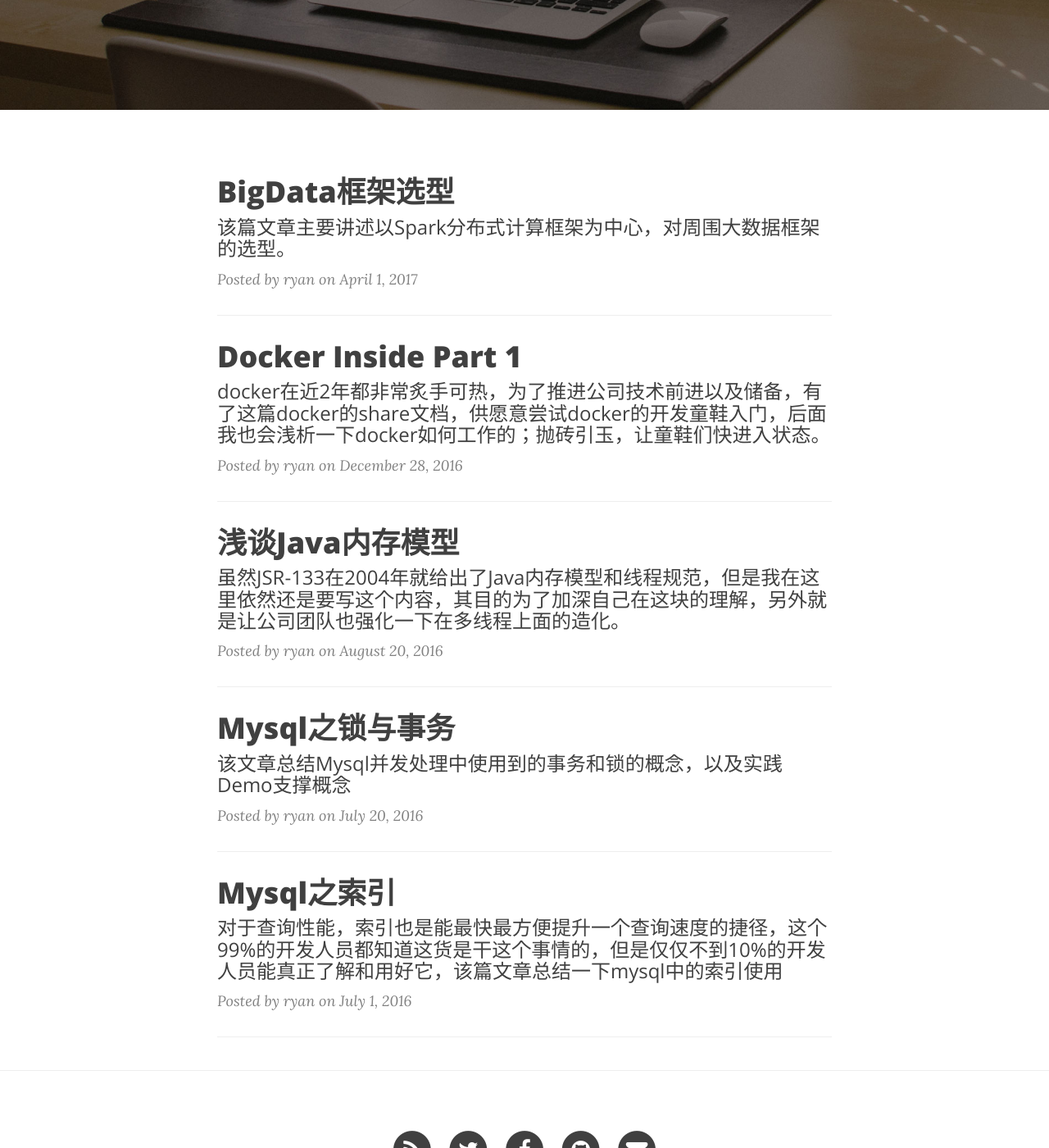
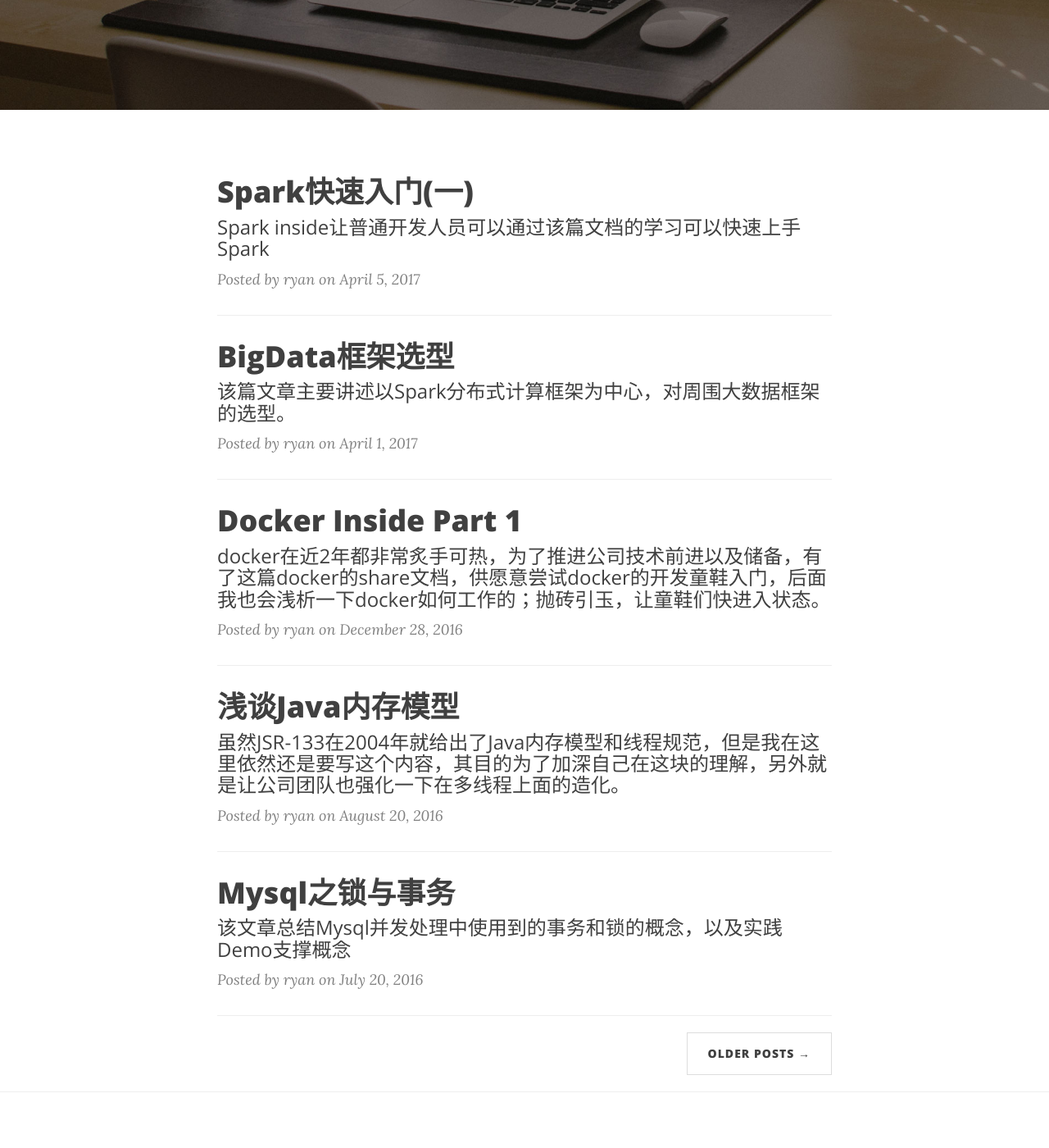
Before and after one commit to ryanwli/ryanwli.github.io, a Jekyll site: the page built from index.html, in a window 1280 px wide and 1400 px high, scrolled down 314 px. Shown: the whole window at 82% size. Built offline with Jekyll 4.4.1, drawn with Linux system fonts in a browser that asks for light colours; nearby versions of some CDN libraries; the list of posts is cut into pages by our own code; some of the changed lines change nothing that is shown.

Commit message:
spark rdd

````diff
--- a/_posts/2017-04-01-big-data.md
+++ b/_posts/2017-04-01-big-data.md
@@ -47,9 +47,9 @@
 
 上图中的NameNode和DataNode是主从的关系，一个NameNode对应N个DataNode。NameNode中储文件的名称，以及对应到集群中不同位置的Block，可以理解为传统文件系统的Block，不过在Hdfs中的这个Block很大，默认是64MB，一般传统文件系统在4KB左右。从图中可以看出data1.txt有3个Block，分别在DataNode1,2,3,4,5都有存储，而且重复的，为什么会重复，是因为Hdfs内部做了高可用性的处理，将同一个Block复制到其他DataNode节点做了备份，所以会看见有很多重复的。
 
-Spark在读入Hdfs文件的时候，会根据该Hdfs文件的Block数来开启分区数量，然后根据配置的执行节点数，将这些分区放到执行节点中执行，意思就是说，每一个Block会在一个分区里面开启一个RDD数据集；
+Spark在读入Hdfs文件的时候，会根据该Hdfs文件的Block数来开启分区数量，然后根据配置的执行节点数，将这些分区放到执行节点中执行，意思就是说，每一个Block会在一个分区执行提交到Spark一系列的RDD操作；
 
-### 2.2.2 hdfs局限性
+### 2.2.2 Hdfs局限性
 
 Hdfs一般用在一次性处理的数据规模都比较大，所以Hdfs一般是以文件流的形式进行访问和写入，注重流方式的处理吞吐量，访问速度是排在第二位的，也不支持随机检索。
 
@@ -84,7 +84,7 @@
 
 ### 3.2 与Spark集成介绍
 
-MongoDB提供了一个Connector for Hadoop的插件，使用这个插件可以让Spark读写MongoDB，派生Hadoop Mapreduce的InputFormat和OutpuFormat。同时该插件很好的支持了MongoDB Split分批读取，以及MongoDB  Cluster部署下的分批读取，Split分批读取的大小默认是64MB，分批Key是_id(该ID是Mongodb默认的，并且必须存在的); 分批数就等于Spark的RDD分区数，这样就可以快速高效的读取Mongo Cluster集群数据，并行快速计算；
+MongoDB提供了一个Connector for Hadoop的插件，使用这个插件可以让Spark读写MongoDB，派生Hadoop Mapreduce的InputFormat和OutpuFormat。同时该插件很好的支持了MongoDB Split分批读取，以及MongoDB  Cluster部署下的分批读取，Split分批读取的大小默认是64MB，分批Key是_id(该ID是Mongodb默认的，并且必须存在的); 分批数就等于Spark RDD的分区数，这样就可以快速高效的读取Mongo Cluster集群数据，并行快速计算；
 
 后面，会在Spark那篇文章详细贴出代码如何使用。
 
--- /dev/null
+++ b/_posts/2017-04-05-spark-rdd.md
@@ -0,0 +1,346 @@
+---
+layout:     post
+title:      "Spark快速入门(一)"
+subtitle:   "Spark inside让普通开发人员可以通过该篇文档的学习可以快速上手Spark"
+date:       2017-04-05 12:30:00
+author:     "ryan"
+header-img: "img/post-bg-02.jpg"
+---
+
+# 1. Spark背景介绍
+
+Spark是一个用来实现快速而通用的集群计算平台。
+
+## 1.1 出生背景
+
+Spark于2009年，在著名的加州伯克利分校RAD实验室诞生，该实验室的人用过Hadoop Mapreduce，由于其效率低下，自己研发了Spark；
+
+第一批用户是加州伯克利大学的其他研究组，然后慢慢有很多外部机构开始使用，社区活跃度随着Spark Meetups和Spark峰会，让Spark有了更多的使用者，以及源码贡献者(其中著名的贡献者有：雅虎，英特尔等)；
+
+在2011年，开发了更多基于Spark高层组件，如Spark上的Hive，以及Spark Streaming等；
+
+在2013年6月，RAD实验室把Spark交给了Apache基金会，现在已经成为Apache开源基金会的顶级项目；
+
+## 1.2 Spark使用者
+
+### 1.2.1 算法工程师
+
+Spark支持Scale和Python的shell操作界面，并提供了大量的机器学习的算法实现(如：特征提取/统计/分类/回归/聚类/协同过滤/降维/以及模型评估函数等等)，让算法工程师可以通过shell，在大量算法支持上，使用Spark集群做快速的研究探索数据挖掘分析；
+
+### 1.2.2 数据工程师
+
+Spark SDK支持Scale/Java/Python，可以把算法工程师研究后的成果转成PRD可以运行的独立程序，并提供了Spark Streaming做实时计算，以及只要满足Hadoop数据接口的数据源，都可以在Spark进行读入和写出；现在基本大部分数据库都有类似的组件支持Spark的数据访问；
+
+
+
+# 2. Spark Shell与独立应用
+
+## 2.1 准备
+
+首先你要下载Spark的软件包，我推荐大陆的用户直接到阿里云的镜像去下载：http://mirrors.aliyun.com/
+
+下载后直接tar解压，无需安装，就可以使用，不过在使用之前，请确保已经安装了JDK7以上版本；
+
+## 2.2 Shell
+
+Python命令行启动：
+
+```python
+bin/pyspark
+```
+
+Scale命令行启动：
+
+```python
+bin/spark-shell
+```
+
+这里我们使用Scale来写一个例子，如果在控制在做数据分析；
+
+```scala
+scale> val lines = sc.textFile("README.md"); //创建一个名为lines的RDD
+scale> lines.count();//统计RDD中的元素个数
+scals> lines.first();//显示README.md的第一行元素
+```
+
+大家估计会问sc变量是什么，我都没有申明过。这个sc是在启动命令行的时候自动创建的，sc是类SparkContext的实例，该类是用来访问Spark集群的，sc代表了对Spark集群的一个连接；
+
+## 2.3 独立应用
+
+独立应用这里，我们就使用Java来做的，因为我们团队最熟悉该语言，按以下步骤：
+
+1.开发独立应用之前，确保Eclipse，或者IntelliJ IDEA，并且安装了Maven;
+
+2.创建一个maven项目，并添加Spark SDK的依赖包；
+
+```xml
+<dependency>
+	<groupId>org.apache.spark</groupId>
+	<artifactId>spark-core_${scale.version}</artifactId><!--可以修改成你下载的spark使用的scale版本-->
+	<version>${spark.version}</version><!--可以修改成你下载的spark version-->
+	<scope>provided</scope><!--注意这里是provided，因为spark每个节点的运行环境都有该核心引用包-->
+</dependency>
+```
+
+3.编写如下代码：
+
+```java
+public class AppDemo {
+	public static void main(String[] args) {
+		SparkConf conf = new SparkConf().setAppName("appDemo");
+		JavaSparkContext sc = new JavaSparkContext(conf);
+		JavaRDD<String> lines = sc.textFile("README.md");
+		long count = lines.count();
+		String firstline = lines.first();
+		System.out.println(String.format("count:%d, firstline:%s", count, firstline));
+	}
+}
+```
+
+上面这段代码可shell是同样的效果，不过独立应用程序需要自己创建SparkContext；
+
+5.mvn package该demo，然后用Spark-Submit将独立饮用程序提交的Spark中去执行：
+
+```java
+$SPARK_HOME/bin/spark-submit \
+--class com.sunyuki.spark.test.AppDemo \ //入口函数类
+target/app-demo.jar //程序包
+```
+
+以上，不管是shell，还是独立应用程序，都是运行在本地的，我们后面会单独讲，如果在Spark集群里面运行；
+
+
+
+# 3. RDD操作
+
+RDD是Spark分布式的元素集合，是一个对数据抽象的集合，并非真正我们传统意义上的集合，它是Spark的核心驱动。对数据的所有操作不外乎就是建立RDD，转化RDD，以及调用RDD进行求值，而这一切的背后，Spark会利用RDD讲数据分发到集群不同节点，来将操作并行化处理；
+
+## 3.1 RDD创建
+
+RDD创建支持两种途径，一种是读取外部数据集(如：读取外部的文件，数据库，流输入)；另一种一般用在测试，就是在Shell或者独立程序里面创建一个对象集合。
+
+读取外部数据集：
+
+```java
+JavaRDD<String> lines = sc.textFile("README.md");
+```
+
+创建一个测试数据集：
+
+```java
+JavaRDD<String> lines = sc.parallelize(Arrays.asList("pandas","i likes pandas"));
+```
+
+
+
+## 3.2 RDD转化操作
+
+RDD操作分为转换和行动操作的，如何区分是行动和转化，最简单的办法就是看它操作返回的是RDD，还是具体的值，以下是常见的转化操作：
+
+| 函数名(操作名)       | 目的                                       | 示例:{1,2,3,3}              | 结果                    |
+| -------------- | ---------------------------------------- | ------------------------- | --------------------- |
+| map()          | 将RDD抽象集合中的每个元素，一个一个的加工生成新的RDD，是一个一对一的转化，即转化后不会增减元素数据，只是加工每个元素； | rdd.map(x => x+1)         | {2,3,4,4}             |
+| flatMap()      | 将RDD抽象集合中的每个元素，从一个变成多个，转化后对数量会增加，该函数一般用在分割每行文本成单个值； | rdd.flatMap(x => x.to(3)) | {1,2,3,2,3,3,3}       |
+| filter()       | 将RDD抽象集合转化为一个满足过滤条件的新RDD抽象集合；            | rdd.filter(x => x != 1)   | {2,3,3}               |
+| distinct()     | 去重操作                                     | rdd.distinct()            | {1,2,3}               |
+| union()        | 和sql中的union一样，将两个抽象的RDD集合合并起来，不去重；示例数据：rdd1={1,2,3}, rdd2={3,4,5} | rdd1.union(rdd2)          | {1,2,3,3,4,5}         |
+| intersection() | 取两个集合的共同交集，示例数据如union                    | rdd1.intersection(rdd2)   | {3}                   |
+| substract()    | 移除一个集合中在另外一个集合中公有的内容，示例数据如union，(这个在协同过滤推荐会用的比较多) | rdd1.substract(rdd2)      | {1,2}                 |
+| cartesian()    | 计算两个抽象集合的交叉笛卡尔组合，返回是一个键值对的抽象集合           | rdd1.cartesian(rdd2)      | {(1,3),{1,4},..(3,5)} |
+
+在Java环境中的代码例子：
+
+```java
+public class AppTransfer {
+	public static void main(String[] args) {
+		SparkConf conf = new SparkConf().setAppName("appTransfer");
+		JavaSparkContext sc = new JavaSparkContext(conf);
+		JavaRDD<Integer> rdd1 = sc.parallelize(Arrays.asList(1,2,3,3));
+
+		//map example:
+		JavaRDD<Integer> rdd2 = rdd1.map(new Function<Integer,Integer>() {
+			public Integer call(Integer arg0) throws Exception {
+				return arg0 + 1;
+			}
+		});
+
+		//flapMap example:
+		JavaRDD<Integer> rdd3 = rdd1.flatMap(new FlatMapFunction<Integer,Integer>() {
+			public Iterable<Integer> call(Integer arg0) throws Exception {
+				ArrayList<Integer> vals = new ArrayList<Integer>();
+				for(int i = 0; i < arg0; i++) {
+					vals.add(i);
+				}
+				return vals;
+			}
+		});
+	}
+}
+```
+
+
+
+## 3.2 RDD行动操作
+
+行动操作是需要具体产生某个结果然后进行输出的，常见到的行动操作有：
+
+| 函数名(操作名)                   | 目的                                       | 示例{1,2,3,3}               | 结果                  |
+| -------------------------- | ---------------------------------------- | ------------------------- | ------------------- |
+| collect()                  | 返回抽象集合中的所有元素，要么是Map，要么是List，(一般在PRD用的很少，因为会把所有数据加载到本地的一个分区内存中，会导致，单台机器内存崩掉） | rdd.collect()             | {1,2,3,3}           |
+| count()                    | 返回抽象集合中的元素个数，类型long                      | rdd.count()               | 4                   |
+| countByValue()             | 返回抽象集合中的各个元素出现的次数，类型Map                  | rdd.countByValue()        | {(1,1),(2,1),(3,2)} |
+| take(num)                  | 从RDD按自然顺序取最早的num个元素                      | rdd.take(2)               | {1,2}               |
+| top(num)                   | 从RDD按自然顺序取最近的num个元素                      | rdd.top(2)                | {3,3}               |
+| takeOrdered(num)(ordering) | 按照指定的排序规则进行去最前面的num元素                    | rdd.take(2)(myOrdering)   | {3,3}               |
+| reduce(func)               | 将一个RDD抽象数据集，聚合成一个值的操作，比如sum              | rdd.reduce((x,y) => x+y); | 9                   |
+| foreach(func)              | 迭代一个RDD抽象数据集                             | rdd.foreach(func)         | 一行一行实际元素数据          |
+
+在Java环境中的代码例子：
+
+```java
+public class AppExecute {
+	public static void main(String[] args) {
+		SparkConf conf = new SparkConf().setAppName("appExecute");
+		JavaSparkContext sc = new JavaSparkContext(conf);
+		JavaRDD<String> rdd1 = sc.parallelize(Arrays.asList("Hadoop","Spark","MongoDB","Hdfs"));
+
+		//foreach example:
+		rdd1.foreach(new VoidFunction<String>() {
+			public void call(String arg0) throws Exception {
+				System.out.println(arg0);
+			}
+		});
+
+	}
+}
+```
+
+在Java里面要实现方法作为参数进行传递，还是需要借助类来实现，上面都使用到了继承接口实现方案的局部匿名内部类来实现的，下图是Spark定义的这些Function来支持不同转化和行动类型的RDD；
+
+![2017-04-13-spark-function](/Users/ryan/Documents/git/ryanwli.github.io/img/2017/2017-04-13-spark-function.png)
+
+
+
+## 3.3 RDD惰性求值
+
+前面提到的创建RDD，以及转化类型的RDD，并不是像传统的Java程序一样执行到那一步就会进行执行，而这些转化类型的RDD会等到第一个行动类型的RDD操作出现，才会真正开始执行，所以说转化类型的RDD是惰性的，需要行动类型RDD来驱动；
+
+
+
+## 3.4 RDD持久化
+
+讲持久化之前，我们先来看一个例子：
+
+```java
+public class AppDemo {
+	public static void main(String[] args) {
+		SparkConf conf = new SparkConf().setAppName("appDemo");
+		JavaSparkContext sc = new JavaSparkContext(conf);
+
+		//转化类型RDD
+		JavaRDD<String> lines = sc.textFile("README.md");
+		JavaRDD<String> newLines = lines.map(new Function<String,String>() {
+			public String call(String v1) throws Exception {
+				return "appDemo: " + v1;
+			}
+		});
+
+		//行动类型RDD
+		long count = newLines.count();
+		String firstline = newLines.first();
+		System.out.println(String.format("count:%d, firstline:%s", count, firstline));
+	}
+}
+```
+
+之前我说过返回值是RDD类型的就是转化操作，然后返回具体值的就是行为操作。其中count()和first()都是行为操作，执行到count()或者first()开会开始读取README.md文件，以及执行map转换，不过这里两个求值操作，所以会读取和map各两次。为了避免这种无谓的重复开销，我们可以使用RDD的persist函数，讲数据缓存起来，下面这些行动操作就直接使用缓存，就不会每次都去读取文件以及map了；persist接受一个存储方法，如下表：
+
+| 级别                  | 使用的空间 | CPU时间 | 是否在内存中 | 是否在磁盘上 | 备注                                |
+| ------------------- | :---: | :---: | :----: | :----: | :-------------------------------- |
+| MEMORY_ONLY         |   高   |   低   |   是    |   否    |                                   |
+| MEMORY_ONLY_SER     |   低   |   高   |   是    |   否    |                                   |
+| MEMORY_AND_DISK     |   高   |  中等   |   部分   |   部分   | 如果数据在内存中放不下，则溢写到磁盘上               |
+| MEMORY_AND_DISK_SER |   低   |   高   |   部分   |   部分   | 如果数据在内存中放不下，则溢写到磁盘上。在内存中存放序列化后的数据 |
+| DISK_ONLY           |   低   |   高   |   否    |   是    |                                   |
+
+
+
+## 3.5 Pair RDD操作
+
+上面我们基本都讲的List类型的RDD操作，Spark提供键值对的RDD操作，在Spark中叫Pair RDD；
+
+常用的转化类型的RDD函数：
+
+| 函数名                 | 目的                                       | 示例{(1,2),(3,4),(3,6)}                    | 结果                                       |
+| ------------------- | ---------------------------------------- | ---------------------------------------- | ---------------------------------------- |
+| reduceByKey(func)   | 合并具有相同键的值                                | rdd.reduceByKey((x,y)=>x+y)              | {(1,2),(3,10)}                           |
+| groupByKey()        | 对具有相同键的值分组                               | rdd.groupByKey()                         | {(1,[2]),(3,[4,6])}                      |
+| mapValues(func)     | 对每个pair RDD中的每个值进行修改，而不改变键               | rdd.mapValues(x=>x+1)                    | {(1,3),(3,5),(3,7)}                      |
+| flatMapValues(func) | 对pair中的每个值进行迭代生成多个值的操作。                  | rdd.flatMapValues(x => (x to 5))         | {(1,2),(1,3),(1,4),(1,5),(3,4),(3,5)}    |
+| keys()              | 返回仅仅包含只有Key的RDD抽象数据集                     | rdd.keys()                               | {1,3,3}                                  |
+| values()            | 返回仅仅包含只有Value的RDD抽象数据集                   | rdd.values()                             | {2,4,6}                                  |
+| sortByKey()         | 返回一个根据键排序的RDD                            | rdd.sortByKey()                          | {(1,2),(3,4),(3,6)}                      |
+| mapToPair()         | 将一个List的RDD抽象集合转成Pair类型的RDD,示例rdd={"ryan ni","aaron yan","jerry mi"} | rdd.mapToPair(x=> (x.split(" ")[0],x.split(" ")[1])); | {("ryan","ni"),("aaron","yan"),("jerry","mi")} |
+
+转化类型RDD的Java的例子：
+
+```java
+public class AppPairTransfer {
+	public static void main(String[] args) {
+		SparkConf conf = new SparkConf().setAppName("appPairTransfer");
+		JavaSparkContext sc = new JavaSparkContext(conf);
+		JavaRDD<Integer> rdd1 = sc.parallelize(Arrays.asList(1,2,3,3));
+
+		//mapToPair example:
+		JavaPairRDD<Integer,Integer> rdd2 = rdd1.mapToPair(new PairFunction<Integer,Integer,Integer>() {
+			public Tuple2<Integer, Integer> call(Integer t) throws Exception {
+				return new Tuple2(t,1);
+			}
+		});
+
+		//reduceByKey example:
+		JavaPairRDD<Integer,Integer> rdd3 = rdd2.reduceByKey(new Function2<Integer,Integer,Integer>() {
+			public Integer call(Integer v1, Integer v2) throws Exception {
+				return v1 + v2;
+			}
+		});
+	}
+}
+```
+
+常用的行动类型的RDD函数：
+
+| 函数名          | 描述                        | 示例{(1,2),(3,4),(3,6)} | 结果                     |
+| ------------ | ------------------------- | --------------------- | ---------------------- |
+| countByKey   | 对每个键对应的元素分别计数结果集          | rdd.countByKey()      | {(1,2),(3,2)}          |
+| collectAsMap | 同List的RDD的collect函数类似(慎用) | rdd.collectAsMap()    | Map[(1,2),(3,4),(3,6)] |
+| lookup(key)  | 返回给定键对应的所有值               | rdd.lookup(3)         | [4,6]                  |
+
+行动类型的RDD的Java例子：
+
+```java
+public class AppPairTransfer {
+	public static void main(String[] args) {
+		SparkConf conf = new SparkConf().setAppName("appPairTransfer");
+		JavaSparkContext sc = new JavaSparkContext(conf);
+		List<Tuple2<Integer, Integer>> list = new ArrayList<Tuple2<Integer, Integer>>();
+		list.add(new Tuple2(1,2));
+		list.add(new Tuple2(3,4));
+		list.add(new Tuple2(3,6));
+		JavaPairRDD<Integer, Integer> rdd1 = sc.parallelizePairs(list);
+
+		//countByKey example:
+		Map<Integer, Object> result1 = rdd1.countByKey();
+		//collectAsMap
+		Map<Integer, Integer> result2 = rdd1.collectAsMap();
+		//lookup
+		List<Integer> result3 = rdd1.lookup(3);
+	}
+}
+```
+
+
+
+## 3.6 RDD分区
+
+待续
````
Also changed, not shown: img/2017/2017-04-13-spark-function.png (added).
